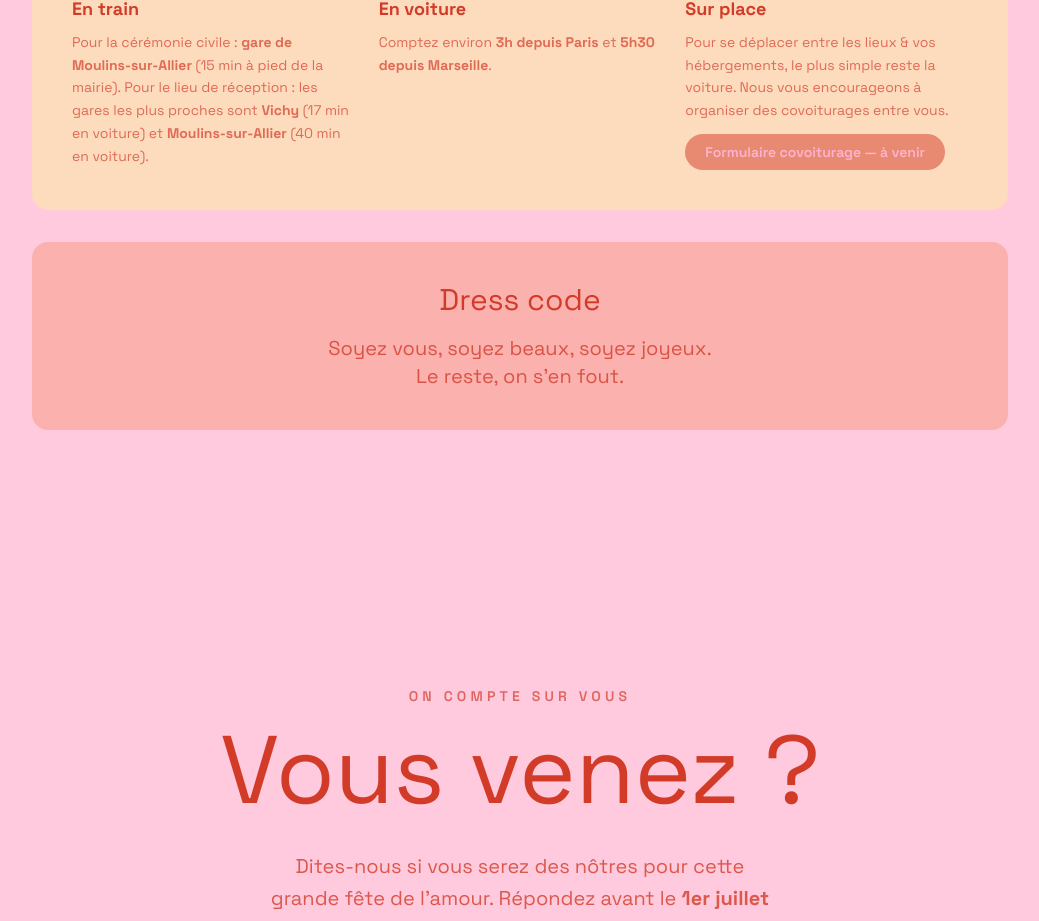
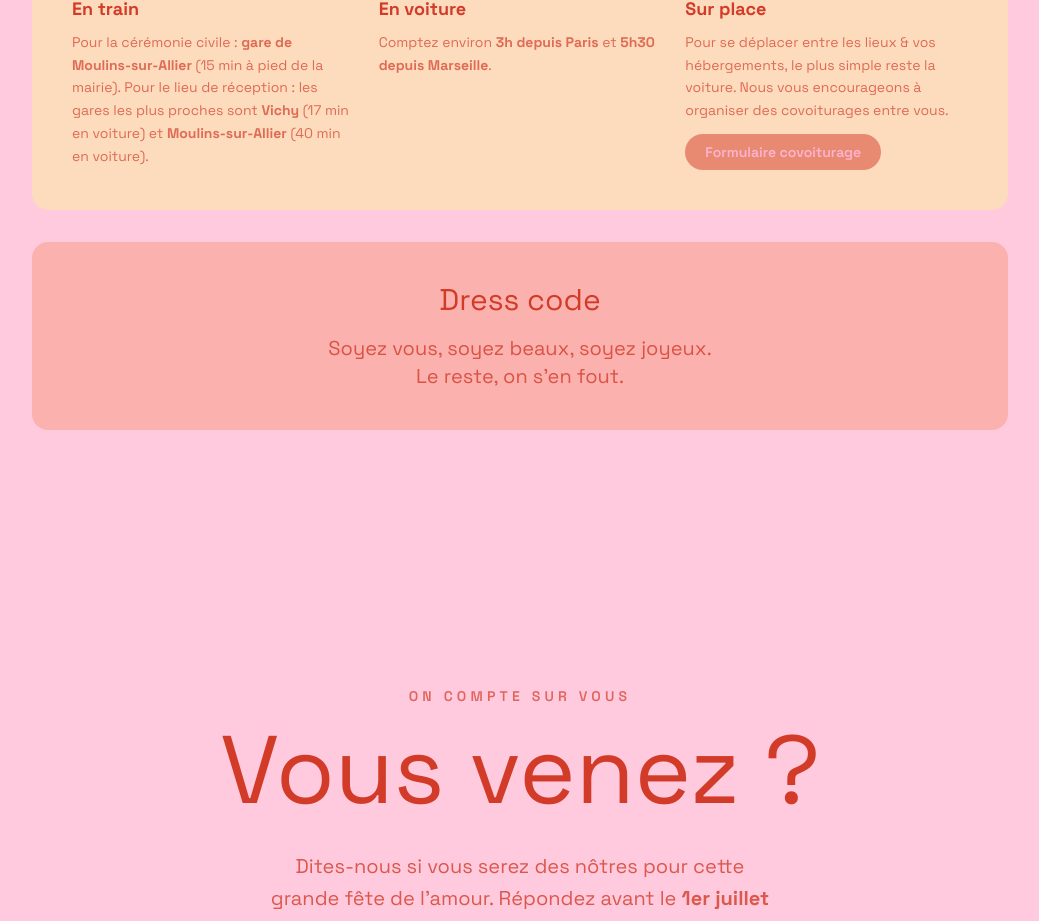
Before and after one commit to technoooooooo/fetedulove, a Next.js app: page / in a window 1280 px wide. Shown: the part 5700-6621 px from the top of the page, without its empty margins (120-1159 px from the left). Built offline with nearby package versions, Linux system fonts and the light colour scheme; a web font is replaced by a local one.

Commit message:
Ajoute le lien Tally au bouton covoiturage
Co-Authored-By: Claude Opus 4.6 <noreply@anthropic.com>

```diff
--- a/src/app/page.tsx
+++ b/src/app/page.tsx
@@ -513,9 +513,9 @@ function Infos() {
                 Pour se déplacer entre les lieux &amp; vos hébergements, le plus simple reste la voiture.
                 Nous vous encourageons à organiser des covoiturages entre vous.
               </p>
-              <span className="inline-block mt-3 px-5 py-2 bg-rouge/50 text-rose rounded-full text-sm font-semibold">
-                Formulaire covoiturage — à venir
-              </span>
+              <a href="https://tally.so/r/rj0O0M" target="_blank" rel="noopener noreferrer" className="inline-block mt-3 px-5 py-2 bg-rouge/50 text-rose rounded-full text-sm font-semibold hover:bg-rouge/70 transition-colors">
+                Formulaire covoiturage
+              </a>
             </div>
           </div>
         </motion.div>
```
